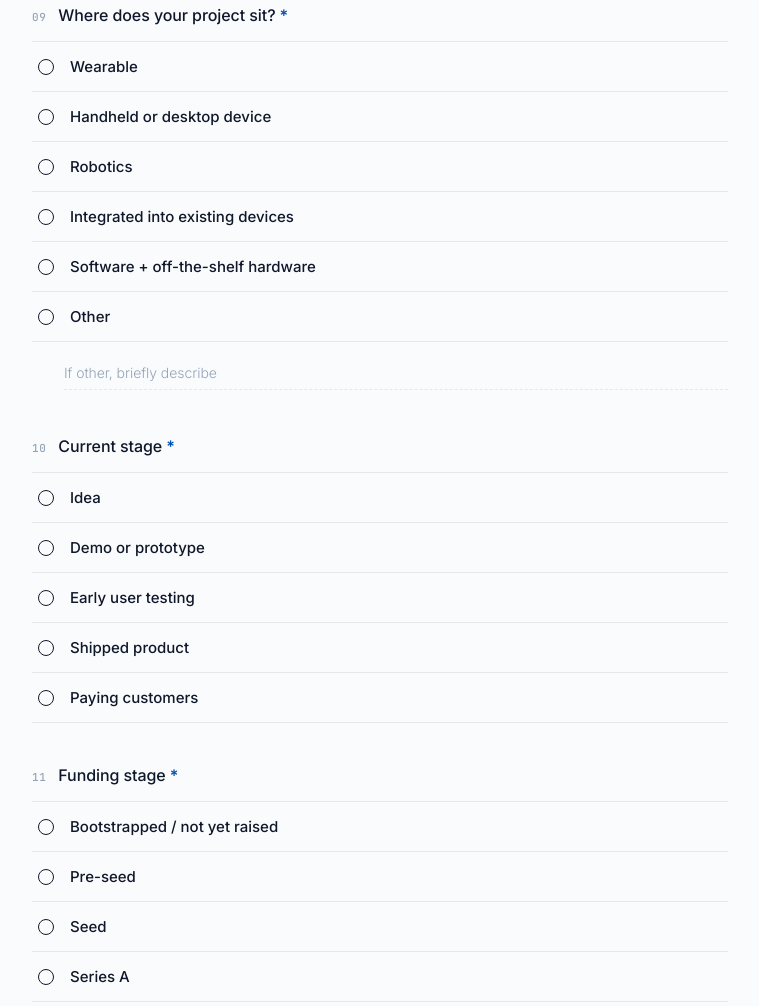
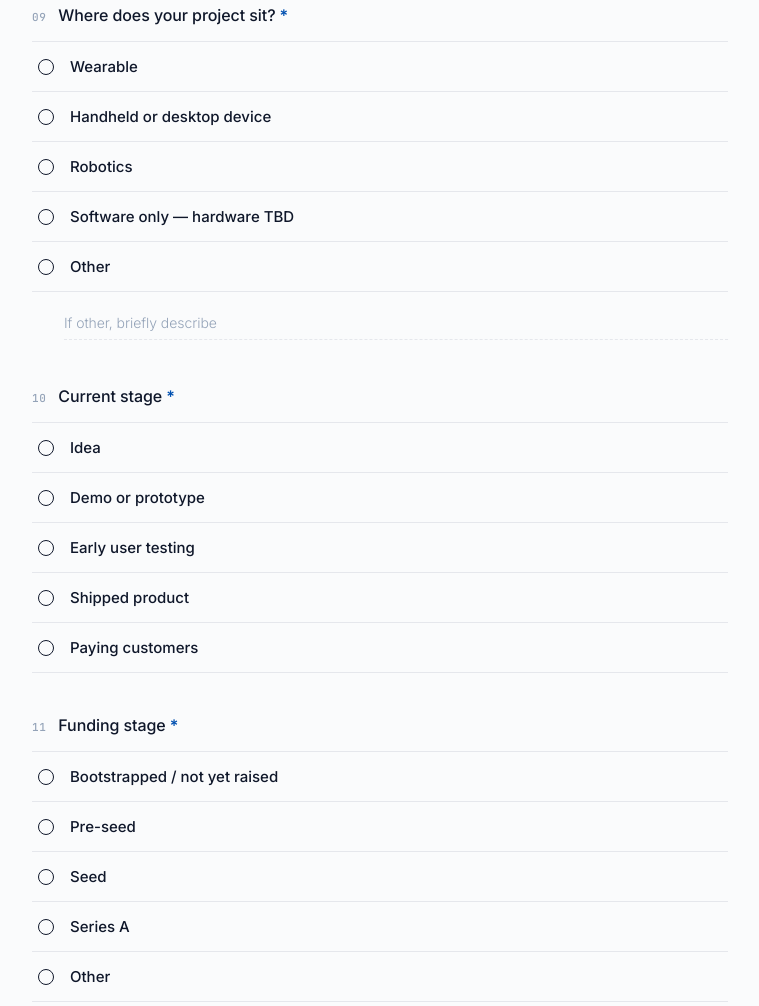
Before and after one commit to treewan/fountain-website, a website: page apply.html in a window 1280 px wide. Shown: the part 1621-2627 px from the top of the page, without its empty margins (260-1019 px from the left). Drawn offline with Linux system fonts and the light colour scheme.

Commit message:
Apply page: merge 'Integrated devices' + 'Software + hardware' into 'Software only — hardware TBD'

```diff
--- a/apply.html
+++ b/apply.html
@@ -610,10 +610,8 @@
               <span class="option-label">Handheld or desktop device</span></label>
             <label class="option"><input type="radio" name="form" value="robotics">
               <span class="option-label">Robotics</span></label>
-            <label class="option"><input type="radio" name="form" value="integrated">
-              <span class="option-label">Integrated into existing devices</span></label>
-            <label class="option"><input type="radio" name="form" value="software">
-              <span class="option-label">Software + off-the-shelf hardware</span></label>
+            <label class="option"><input type="radio" name="form" value="software_only">
+              <span class="option-label">Software only — hardware TBD</span></label>
             <label class="option"><input type="radio" name="form" value="other">
               <span class="option-label">Other</span></label>
           </div>
```
